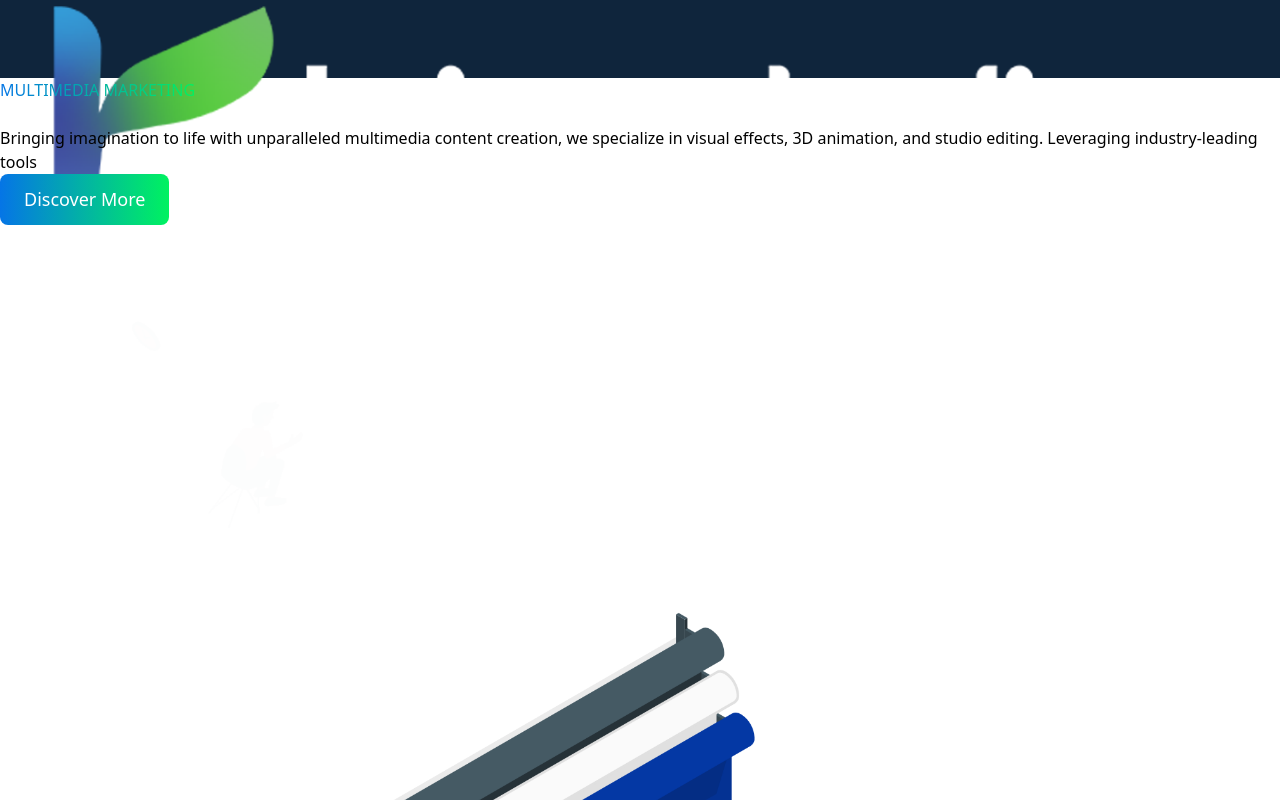
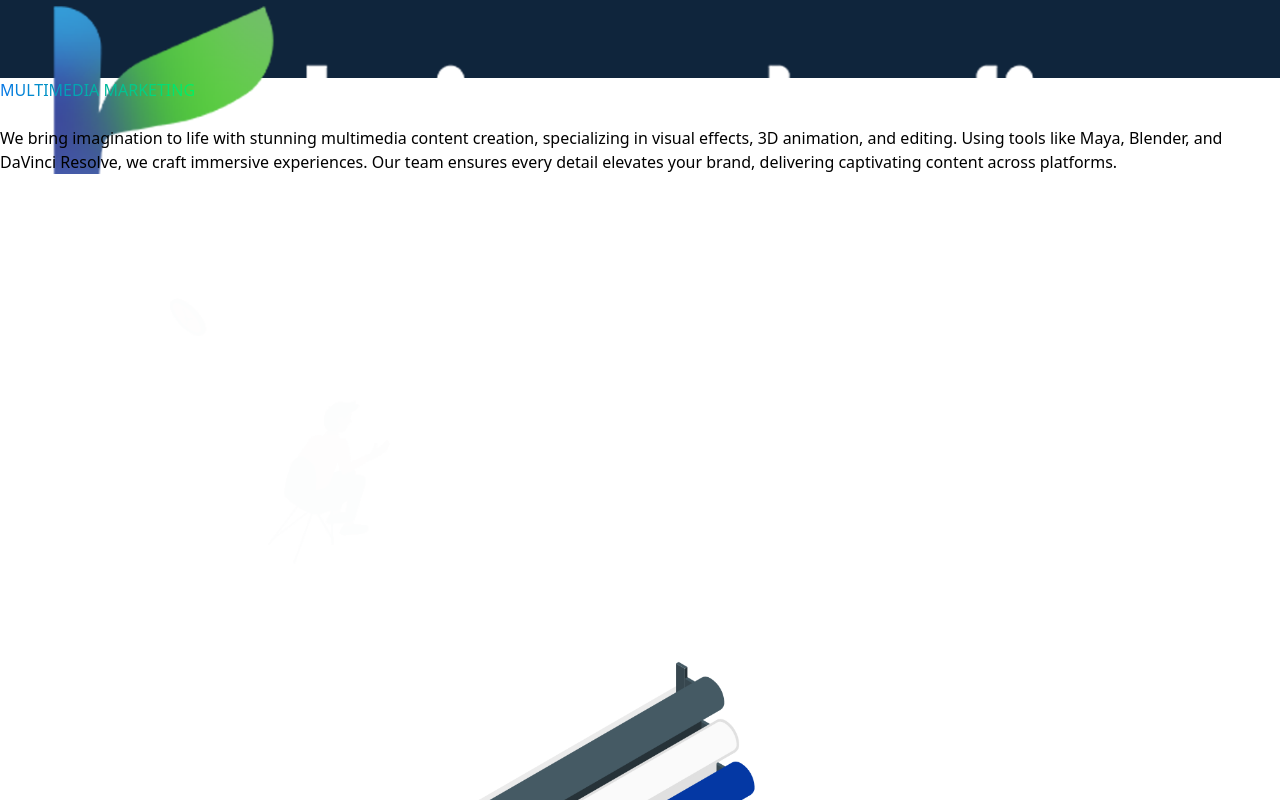
Before and after one commit to boopathirk9080/Liro, a React (Vite) app: page /multimedia in a window 1280 px wide. Shown: the top 800 px of the page. Built offline with nearby package versions, Linux system fonts and the light colour scheme.

Commit message:
LiroFive

```diff
--- a/src/Components/graphicalDesign/GraphicalDesign.jsx
+++ b/src/Components/graphicalDesign/GraphicalDesign.jsx
@@ -84,7 +84,123 @@ const GraphicalDesign = () => {
 
 
 
+            <div class="pt-4 overflow-hidden bg-white md:pt-0 sm:pt-8 2xl:pt-8  ">
+                <div class="px-4 mx-auto sm:px-6 lg:px-8 max-w-7xl">
+                    <div class=" grid grid-cols-1  items-center md:grid-cols-2">
+                        <div className=' ml-10  '>
+                            <h2 className="text-3xl font-bold leading-tight text-black sm:text-4xl lg:text-5xl"><span className="highlights">GRAPHICAL DESIGNING</span></h2>
+                            <br></br>
+                            <p className="max-w-lg mt-4 text-xl text-justify  md:text-[24px] lg:text-[20px] leading-relaxed text-gray-600 md:mt-1rem">
+                                Liro Studios enhances businesses through creative graphic design. We craft engaging logos, advertisements, and website visuals to strengthen identity. Our designs resonate with audiences, aligning with business goals across platforms. Collaborating closely with clients, we deliver designs that leave a lasting impression.
+                            </p>
 
+
+                        </div>
+
+                        <div className="relative">
+                            <img className="ml-4" style={{ width: 450 }} src="./digitalMarketing/animated1.gif" alt="Digital Marketing Animation" />
+
+                        </div>
+                    </div>
+                </div>
+            </div >
+
+
+
+
+
+
+
+
+
+
+
+
+            {/*
+            <div class="pt-4 overflow-hidden bg-white md:pt-0 sm:pt-8 2xl:pt-8  ">
+                <div class="px-4 mx-auto sm:px-6 lg:px-8 max-w-7xl">
+                    <div class=" grid grid-cols-1  items-center md:grid-cols-2">
+                        <div className=' ml-10  '>
+                            <h2 className="text-3xl font-bold leading-tight text-black sm:text-4xl lg:text-5xl"><span className="highlights">GRAPHICAL DESIGNING</span></h2>
+                            <br></br>
+                            <p className="max-w-lg mt-4 text-xl text-justify  md:text-[24px] lg:text-[20px] leading-relaxed text-gray-600 md:mt-1rem">
+                                Liro Studios enhances businesses through creative graphic design. We craft engaging logos, advertisements, and website visuals to strengthen identity. Our designs resonate with audiences, aligning with business goals across platforms. Collaborating closely with clients, we deliver designs that leave a lasting impression.
+                            </p>
+
+                        </div>
+                        <div class="pt-5 overflow-hidden bg-gray-50 md:pt-0 sm:pt-8 2xl:pt-8  ">
+                            <div class="px-4 mx-auto sm:px-6 lg:px-8 max-w-7xl">
+                                <div class="  grid-cols-1  flex items-center md:grid-cols-2 justify-center">
+
+
+                                    <div class=" md:max-w-[600px] lg:mt-6  mx-auto relative grid grid-cols-2 w-auto md:p-10 gap-6 mt-10 md:mt-0">
+                                        <div class="overflow-hidden aspect-w-3 aspect-h-4">
+                                            <img class="object-cover object-top origin-top scale-150" src="https://cdn.rareblocks.xyz/collection/celebration/images/features/2/team-work.jpg" alt="" />
+                                        </div>
+
+                                        <div class="relative">
+                                            <div class="h-full overflow-hidden aspect-w-3 aspect-h-4">
+                                                <img class="object-cover scale-150 lg:origin-bottom-right" src="https://cdn.rareblocks.xyz/collection/celebration/images/features/2/woman-working-on-laptop.jpg" alt="" />
+                                            </div>
+
+                                            <div class="absolute inset-0 grid w-full h-full place-items-center">
+                                                <button type="button" class="inline-flex items-center justify-center w-12 h-12 text-blue-600 bg-white rounded-full shadow-md lg:w-20 lg:h-20">
+                                                    <svg class="w-6 h-6 lg:w-8 lg:h-8" xmlns="http://www.w3.org/2000/svg" viewBox="0 0 24 24" fill="currentColor">
+                                                        <path d="M8 6.82v10.36c0 .79.87 1.27 1.54.84l8.14-5.18c.62-.39.62-1.29 0-1.69L9.54 5.98C8.87 5.55 8 6.03 8 6.82z" />
+                                                    </svg>
+                                                </button>
+                                            </div>
+                                        </div>
+
+                                        <div class="absolute  -translate-x-1/2 left-1/2 -top-16 sm:mt-11 lg:mt-11 ">
+                                            <img class=" w-178px md:w-[180px] rotate-animation " src="https://cdn.rareblocks.xyz/collection/celebration/images/features/2/round-text.png" alt="" />
+                                        </div>
+                                    </div>
+                                </div>
+                            </div>
+                        </div >
+
+                    </div>
+                </div>
+            </div >
+ */}
+
+
+
+
+
+
+
+
+
+
+
+
+
+
+
+
+
+
+
+
+
+
+
+
+
+
+
+
+
+
+
+
+
+
+
+
+            {/*
 
 
             <div class="pt-4 overflow-hidden bg-gray-50 md:pt-0 sm:pt-8 2xl:pt-8  ">
@@ -94,22 +210,20 @@ const GraphicalDesign = () => {
                             <h2 className="text-3xl font-bold leading-tight text-black sm:text-4xl lg:text-5xl"><span className="highlights">GRAPHICAL DESIGNING</span></h2>
                             <br></br>
                             <p className="max-w-lg mt-4 text-xl text-justify  md:text-[24px] lg:text-[20px] leading-relaxed text-gray-600 md:mt-1rem">
-                                Liro Studios enhances businesses with creative graphic design, crafting impactful logos, ads, and visuals that strengthen brand identity across print and digital platforms. <br />
-                            </p>
+                                Liro Studios enhances businesses through creative graphic design. We craft engaging logos, advertisements, and website visuals to strengthen identity. Our designs resonate with audiences, aligning with business goals across platforms. Collaborating closely with clients, we deliver designs that leave a lasting impression.                            </p>
                             <p className="mt-4 text-xl text-gray-600 md:mt-8">
 
-                                <button className="cta-button">Discover More</button>
                             </p>
 
                         </div>
 
                         <div className="relative">
-                            <img className="ml-20" style={{ width: 350 }} src="./digitalMarketing/animated1.gif" alt="Digital Marketing Animation" />
+                            <img className="ml-20" style={{ width: 450 }} src="./digitalMarketing/animated1.gif" alt="Digital Marketing Animation" />
 
                         </div>
                     </div>
                 </div>
-            </div >
+            </div > */}
 
 
 
--- a/src/Components/multimedia/Multimedia.jsx
+++ b/src/Components/multimedia/Multimedia.jsx
@@ -24,6 +24,25 @@ const Multimedia = () => {
 
 
 
+            <div class="pt-4 overflow-hidden bg-white md:pt-0 sm:pt-8 2xl:pt-8  ">
+                <div class="px-4 mx-auto sm:px-6 lg:px-8 max-w-7xl">
+                    <div class=" grid grid-cols-1  items-center md:grid-cols-2">
+                        <div className=' ml-10  '>
+                            <h2 class="sm:w-700px text-3xl font-bold leading-tight text-black sm:text-4xl  lg:text-5xl"><span class="highlights">MULTIMEDIA MARKETING</span></h2>
+                            <br></br>
+                            <p className="max-w-lg mt-4 text-xl text-justify  md:text-[24px] lg:text-[20px] leading-relaxed text-gray-600 md:mt-1rem">
+
+                                We bring imagination to life with stunning multimedia content creation, specializing in visual effects, 3D animation, and editing. Using tools like Maya, Blender, and DaVinci Resolve, we craft immersive experiences. Our team ensures every detail elevates your brand, delivering captivating content across platforms.
+                            </p>
+                        </div>
+
+                        <div className="relative">
+                            <img className="ml-4" style={{ width: 450 }} src="./digitalMarketing/animated1.gif" alt="Digital Marketing Animation" />
+
+                        </div>
+                    </div>
+                </div>
+            </div >
 
 
 
@@ -31,29 +50,6 @@ const Multimedia = () => {
 
 
 
-
-            <div class="pt-4 overflow-hidden bg-gray-50 md:pt-0 sm:pt-8 2xl:pt-8  ">
-                <div class="px-4 mx-auto sm:px-6 lg:px-8 max-w-7xl">
-                    <div class=" grid grid-cols-1  items-center md:grid-cols-2">
-                        <div className=' ml-10  '>
-                            <h2 className="text-3xl font-bold leading-tight text-black sm:text-4xl lg:text-5xl"><span className="highlights">MULTIMEDIA MARKETING</span></h2>
-                            <br></br>
-                            <p className="max-w-lg mt-4 text-xl text-justify  md:text-[24px] lg:text-[20px] leading-relaxed text-gray-600 md:mt-1rem">
-                                Bringing imagination to life with unparalleled multimedia content creation, we specialize in visual effects, 3D animation, and studio editing. Leveraging industry-leading tools       </p>
-                            <p className="mt-4 text-xl text-gray-600 md:mt-8">
-
-                                <button className="cta-button">Discover More</button>
-                            </p>
-
-                        </div>
-
-                        <div className="relative">
-                            <img className="ml-20" style={{ width: 350 }} src="./digitalMarketing/animated1.gif" alt="Digital Marketing Animation" />
-
-                        </div>
-                    </div>
-                </div>
-            </div >
 
 
 
```
Also changed, not shown: src/Components/webDevelopment/WebDev.jsx (+25 -34 lines).
